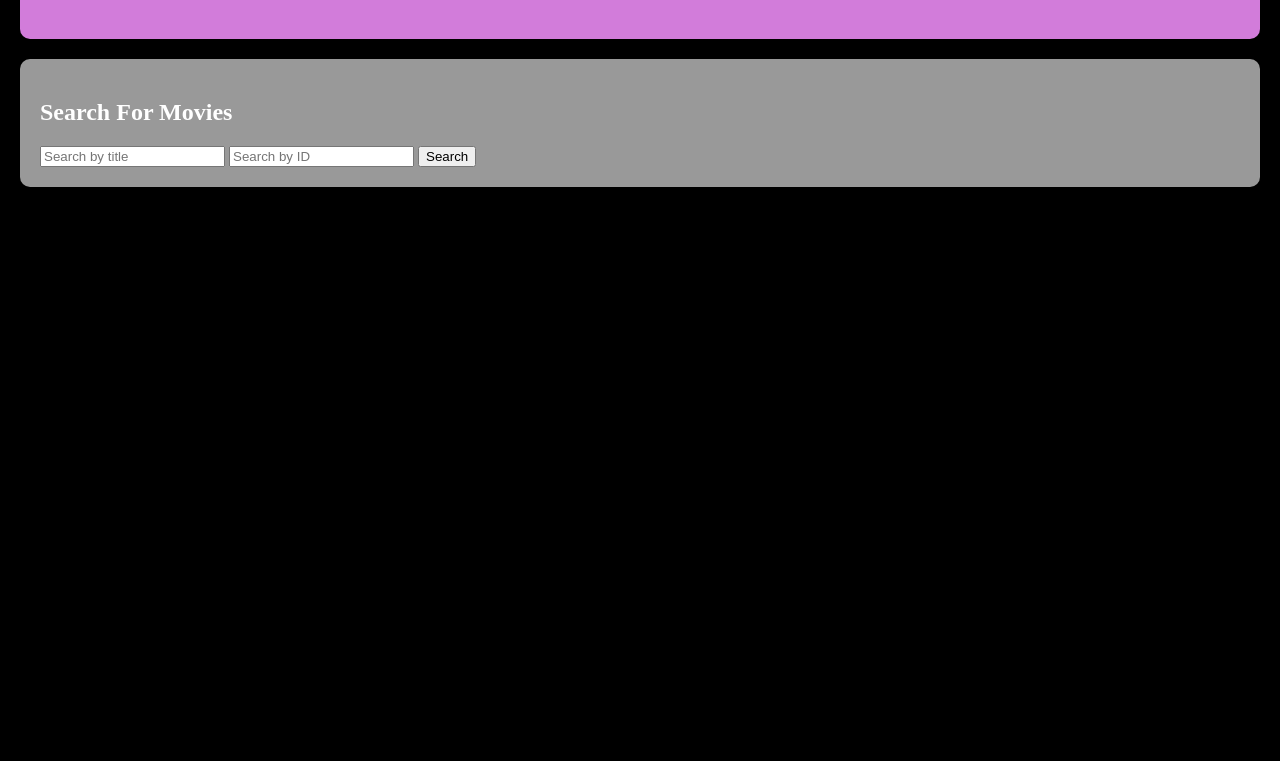
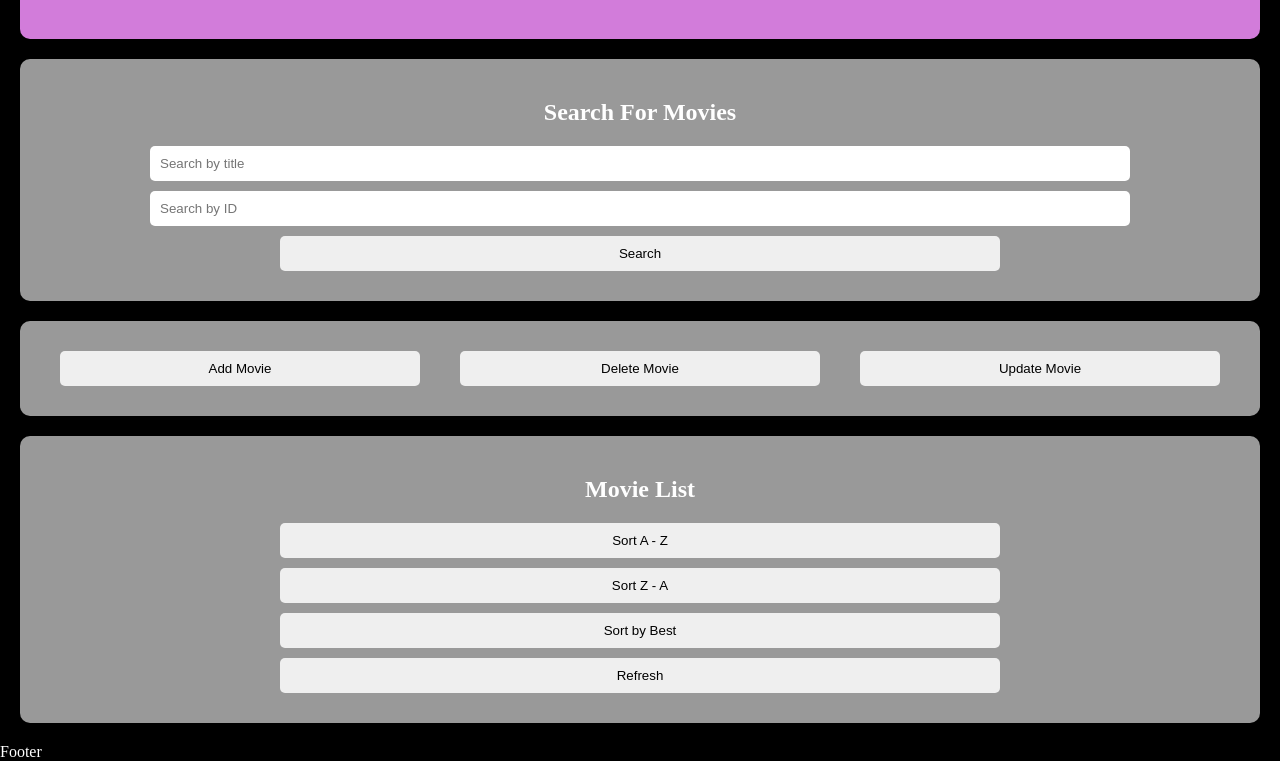
Before and after one commit to rpathak13/JSAT-AT2-Part-5, a plain HTML site: page index.html in a window 1280 px wide. Shown: the part 101-862 px from the top of the page. Before the commit the page ends 800 px from the top, so only its background shows below. Drawn offline with Linux system fonts and the light colour scheme.

Commit message:
added all html elements, few css tweaks

```diff
--- a/index.html
+++ b/index.html
@@ -11,7 +11,7 @@
     <header class="title-box">
       <h1>My Movie List</h1>
     </header>
-
+    <!-- Search Section -->
     <section class="section-box">
       <h2>Search For Movies</h2>
       <input type="text" id="searchTitle" placeholder="Search by title" />
@@ -21,5 +21,29 @@
 
       <div id="searchResults"></div>
     </section>
+
+    <!-- Action Buttons -->
+    <section class="section-box action-bar">
+      <button id="addMovieBtn">Add Movie</button>
+      <button id="deleteMovieBtn">Delete Movie</button>
+      <button id="updateMovieBtn">Update Movie</button>
+    </section>
+
+    <!-- Movie List Section -->
+    <section class="section-box">
+      <h2>Movie List</h2>
+
+      <div class="sort-bar">
+        <button id="sortAZBtn">Sort A - Z</button>
+        <button id="sortZABtn">Sort Z - A</button>
+        <button id="sortBestBtn">Sort by Best</button>
+        <button id="refreshBtn">Refresh</button>
+      </div>
+
+      <div id="movieGrid" class="movie-grid"></div>
+    </section>
   </body>
+
+  <footer class="footer-box">Footer</footer>
+
 </html>
--- a/style.css
+++ b/style.css
@@ -4,17 +4,55 @@ body {
   color: white;
 }
 
-.title-box{
+.title-box {
   text-align: center;
-  background-color: #D27CDA;
+  background-color: #d27cda;
   padding: 20px;
   margin: 20px;
   border-radius: 10px;
+  /* width: 60%; */
 }
 
 .section-box {
-    background: #999;
-    margin: 20px;
-    padding: 20px;
-    border-radius: 10px;
+  background: #999;
+  margin: 20px;
+  padding: 20px;
+  border-radius: 10px;
 }
+
+.section-box h2 {
+  text-align: center;
+}
+
+.section-box input {
+  width: 80%;
+  padding: 10px;
+  margin: 10px auto;
+  display: block;
+  border-radius: 5px;
+  border: none;
+}
+
+.section-box button {
+  width: 60%;
+  padding: 10px;
+  margin: 10px auto;
+  display: block;
+  border-radius: 5px;
+  border: none;
+  /* color: aqua; */
+
+  &:hover{
+    color: #d27cda;
+    cursor: pointer;
+  }
+}
+
+.action-bar {
+    display: flex;
+    justify-content: space-between;
+}
+
+.action-bar button {
+    width: 30%;
+}
```
